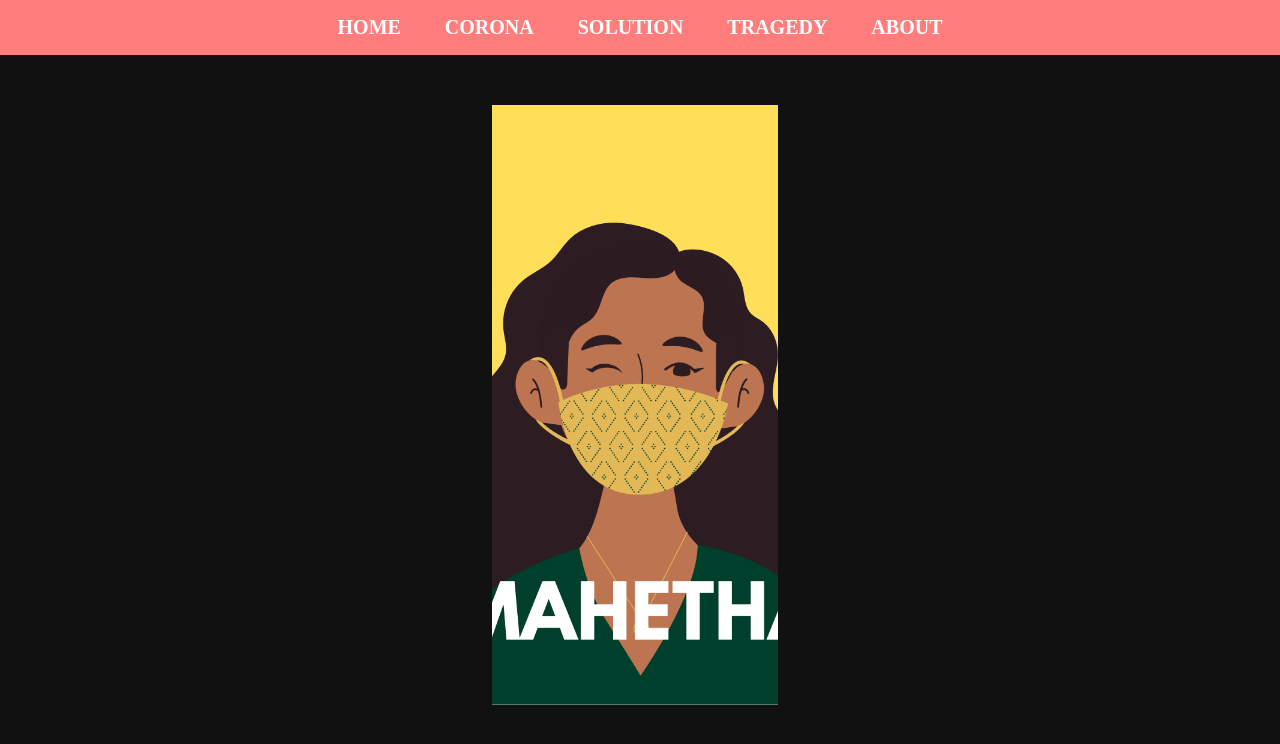
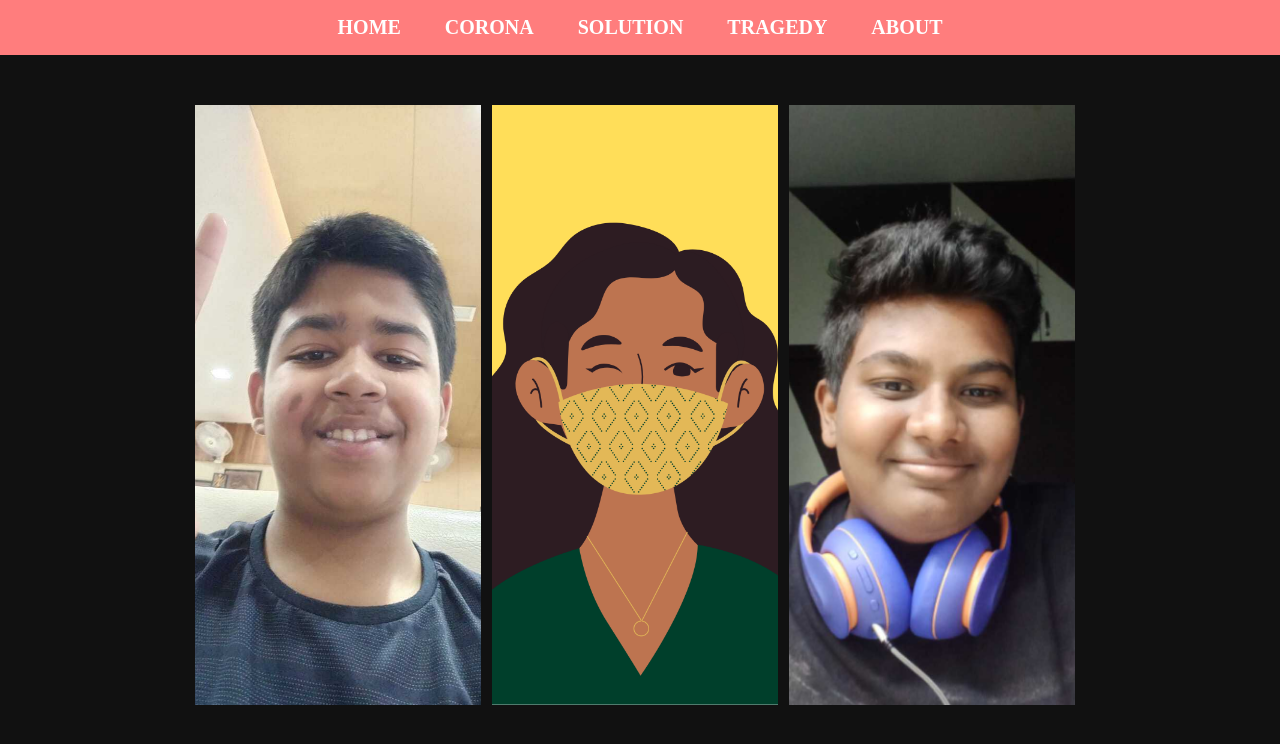
Before and after one commit to MahethaPrabhu/Corolutions, a plain HTML site: page about.html in a window 1280 px wide. Drawn offline with Linux system fonts and the light colour scheme.

Commit message:
Update about.css

```diff
--- a/about.css
+++ b/about.css
@@ -172,15 +172,15 @@ body {
   opacity: 0.4;
 }
 .element.franklin {
-  background: url('./assets/me (1).png') 45% 0 no-repeat;
+  background: url('./assets/me.png') 45% 0 no-repeat;
   background-size: cover;
 }
 .element.michael {
-  background: url('./assets/amresh (3).jpeg') 45% 0 no-repeat;
+  background: url('./assets/amresh.jpeg') 45% 0 no-repeat;
   background-size: cover;
 }
 .element.trevor {
-  background: url('./assets/dhanush (2).jpg') 45% 0 no-repeat;
+  background: url('./assets/dhanush.jpg') 45% 0 no-repeat;
   background-size: cover;
 }
 .element:last-of-type {
```
